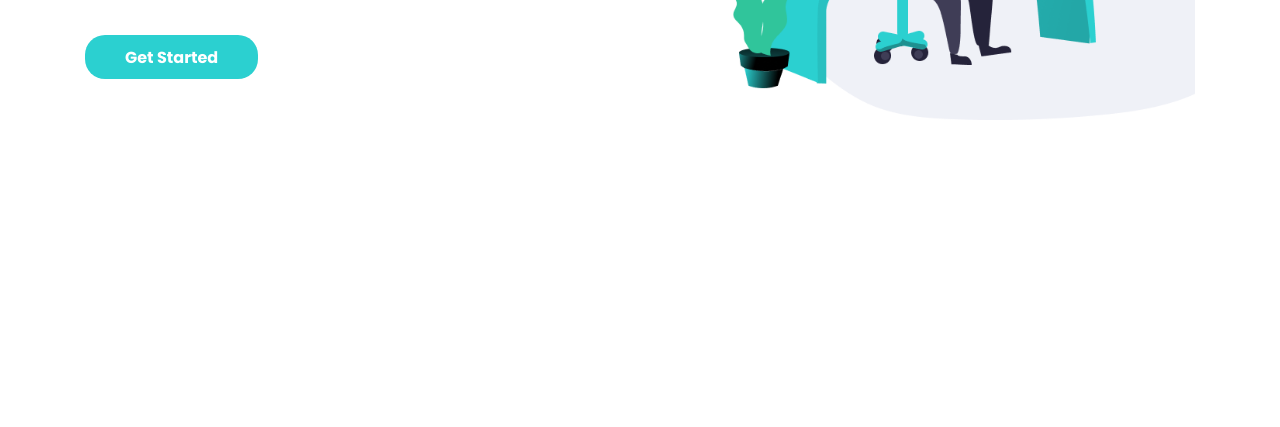
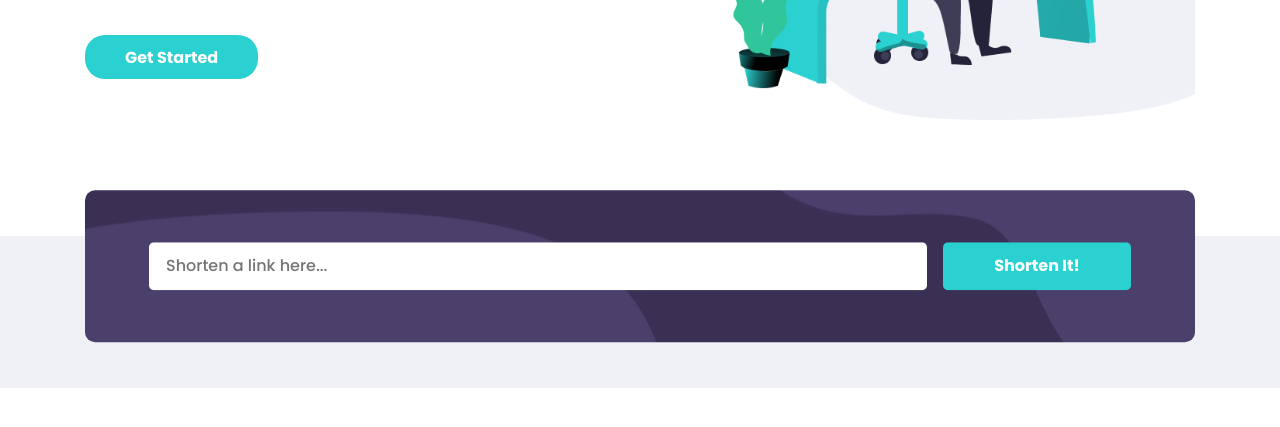
Before and after one commit to abroraxmedov04/shortly-web-responsive, a plain HTML site: page index.html in a window 1280 px wide. Shown: the part 359-786 px from the top of the page. Drawn offline with Linux system fonts and the light colour scheme.

Commit message:
input-commit

```diff
--- a/index.html
+++ b/index.html
@@ -73,6 +73,22 @@
         </div>
       </section>
 
+      <section class="input-field">
+        <div class="container">
+          <div class="input-field__inner-wrapper">
+            <form action="#" class="form">
+              <input
+                type="text"
+                class="form__input"
+                placeholder="Shorten a link here..."
+                aria-label="Shortena link"
+              />
+              <button class="form__btn">Shorten It!</button>
+            </form>
+          </div>
+        </div>
+      </section>
+
       <section class="input-field"></section>
     </main>
     <script src="./js/main.js"></script>
--- /dev/null
+++ b/scss/layout/_input-section.scss
@@ -0,0 +1,69 @@
+@import "../base/fonts";
+@import "../utils/variables";
+@import "../base/general";
+@import "../utils/mixins";
+
+.input-field {
+  background-color: $main-white-color-bg;
+
+  .input-field__inner-wrapper {
+    background-image: url("../../assets/images/form-input-bg.png");
+    width: 100%;
+    border-radius: 10px;
+    background-size: cover;
+    background-position: center;
+    padding: 24px;
+    transform: translateY(-50%);
+
+    @media only screen and (min-width: 768px) {
+      background-image: url("../../assets/images/form-desktop-bg.png");
+      padding: 0;
+      padding-block: 52px;
+      padding-inline: 64px;
+      transform: translateY(-30%);
+    }
+  }
+
+  .form {
+    position: relative;
+    display: flex;
+    flex-direction: column;
+    justify-content: center;
+    gap: 16px;
+
+    @media only screen and (min-width: 768px) {
+      flex-direction: row;
+      justify-content: space-between;
+      align-items: center;
+    }
+
+    &__input {
+      padding: 11px 16px;
+      border-radius: 5px;
+      border: 1px solid transparent;
+      outline: none;
+      // border: 2px solid $input-border-incorrect;
+      width: 100%;
+
+      @media only screen and (min-width: 768px) {
+        padding: 14px 16px;
+        width: 100%;
+      }
+    }
+
+    &__btn {
+      background-color: $main-light-green-color;
+      padding: 11px;
+      border: 1px solid transparent;
+      border-radius: 5px;
+      color: $main-white-color;
+      font-family: $poppins-700, "Arial", sans-serif;
+
+      @media only screen and (min-width: 768px) {
+        max-width: 188px;
+        width: 100%;
+        padding: 14px;
+      }
+    }
+  }
+}
--- a/scss/main.scss
+++ b/scss/main.scss
@@ -12,3 +12,4 @@
 // layouts
 @import "./layout/header";
 @import "./layout/hero";
+@import "./layout/input-section";
--- a/scss/utils/_variables.scss
+++ b/scss/utils/_variables.scss
@@ -3,7 +3,7 @@ $main-first-color: #34313d;
 $main-secondary-color: #3a3054;
 $main-thir-color: #4b3f6b;
 $main-fourth-color: #9e9aa8;
-$main-white-color: #eff1f7;
+$main-white-color-bg: #eff1f7;
 $main-light-green-color: #2bd0d0;
 $main-white-color: #ffff;
 $main-hover-btn: #9ae3e3;
@@ -12,3 +12,6 @@ $main-hover-btn: #9ae3e3;
 
 $poppins-500: "Poppins-500";
 $poppins-700: "Poppins-700";
+
+// input fild
+$input-border-incorrect: #f46363;
```
Also changed, not shown: assets/images/form-desktop-bg.png (added), assets/images/form-input-bg.png (added), css/main.css, css/main.min.css.
